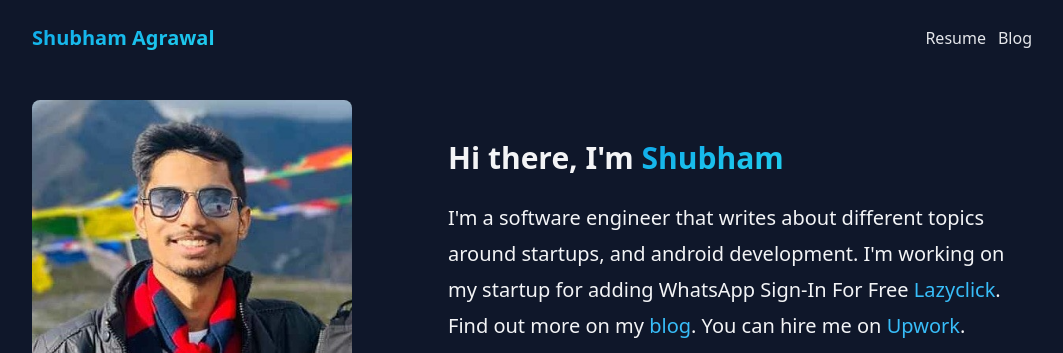
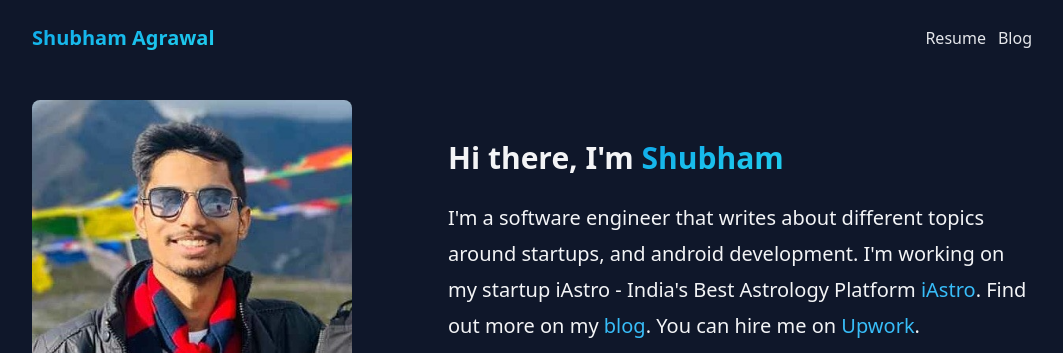
Before and after one commit to shubh261096/portfolio, a plain HTML site: page index.html in a window 1280 px wide. Shown: the top 353 px of the page, without its empty margins (108-1171 px from the left). Drawn offline with Linux system fonts and the light colour scheme.

Commit message:
Startup updated

```diff
--- a/index.html
+++ b/index.html
@@ -83,8 +83,8 @@
         <h1 class="text-3xl font-bold pt-4">Hi there, I&#x27;m <span
             class="bg-gradient-to-br from-sky-500 to-cyan-400 bg-clip-text text-transparent">Shubham</span></h1>
         <p class="mt-6 text-xl leading-9">I&#x27;m a software engineer that writes about different topics around
-          startups, and android development. I&#x27;m working on my startup for adding WhatsApp Sign-In For Free
-          <a href="https://www.lazyclick.in" class="text-sky-400">Lazyclick</a>. Find out
+          startups, and android development. I&#x27;m working on my startup iAstro - India's Best Astrology Platform
+          <a href="https://shubh261096.github.io/iastro/" class="text-sky-400">iAstro</a>. Find out
           more on my<!-- --> <a href="https://medium.com/@iagrawalshubham" class="text-sky-400">blog</a>. You can hire
           me on <a href="https://www.upwork.com/freelancers/~01eaa05b17a38c1092" class="text-sky-400">Upwork</a>.
         </p>
```
